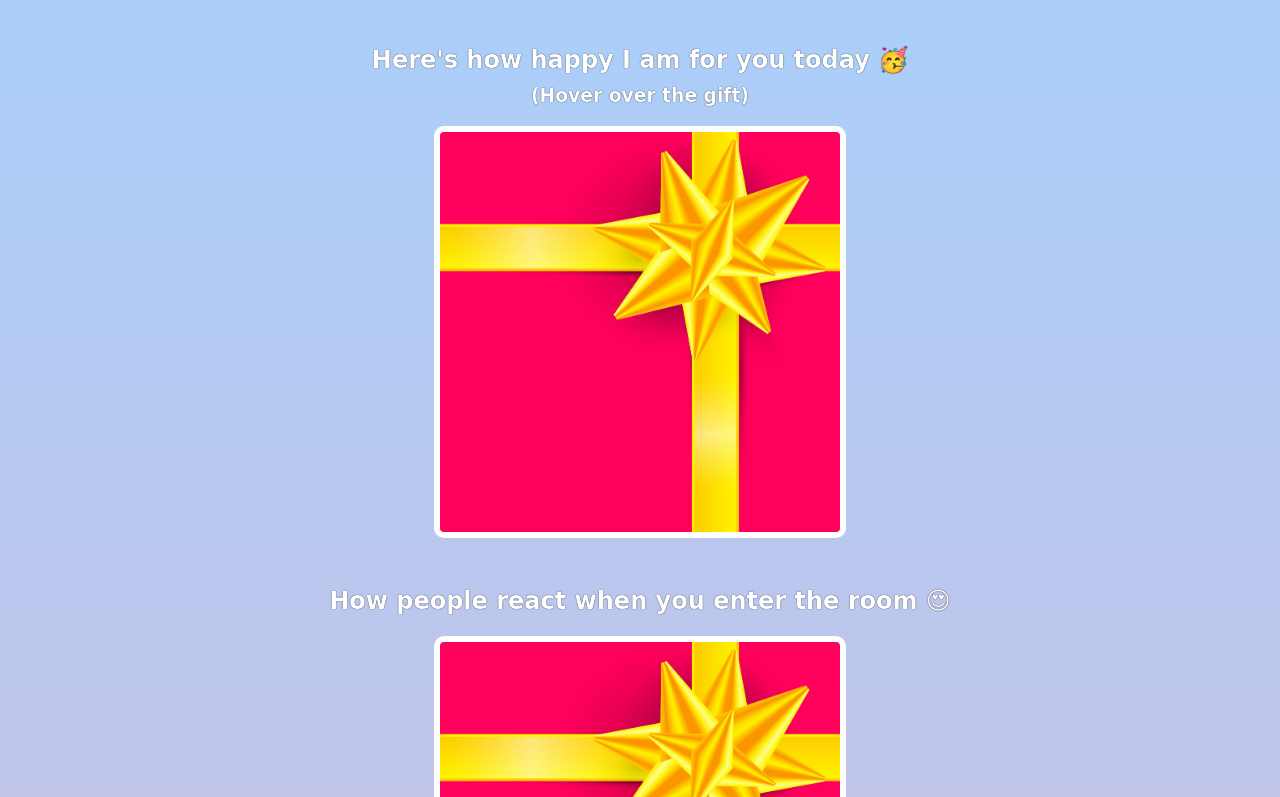
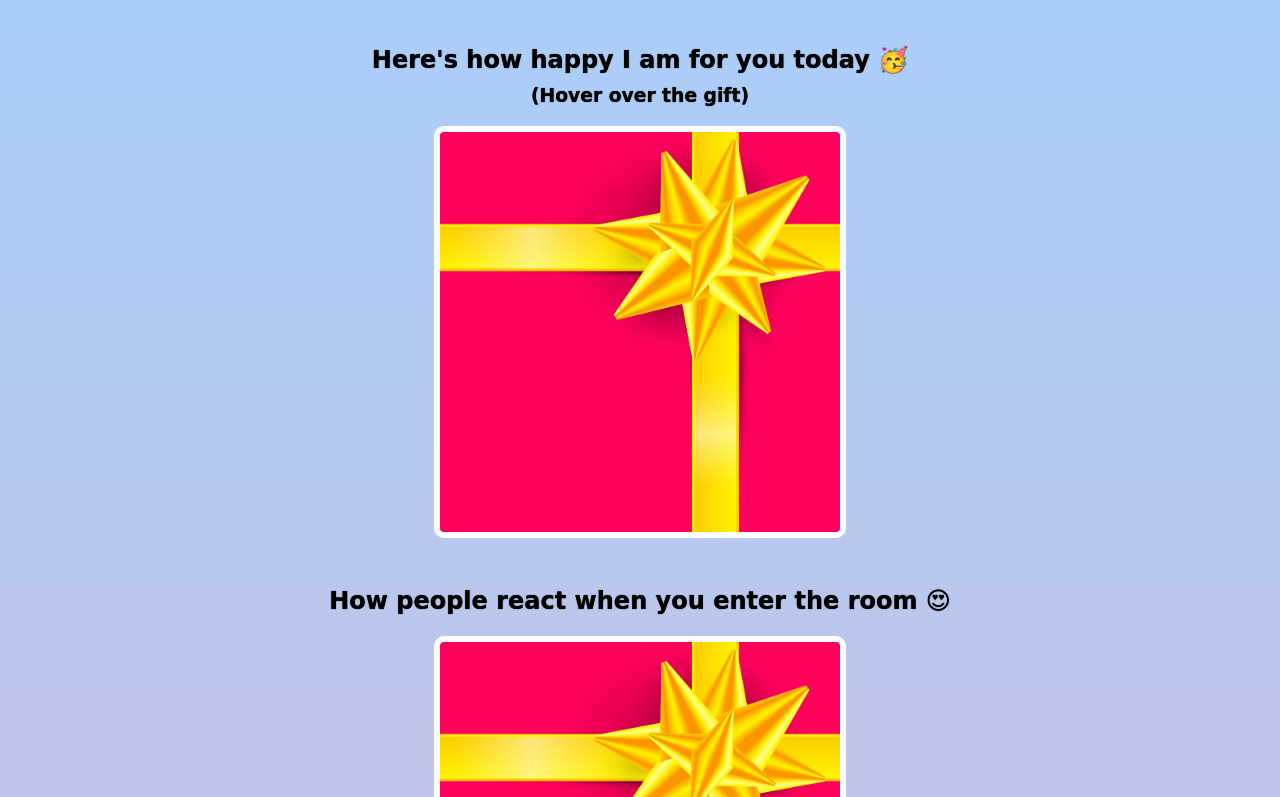
Before and after one commit to MissNissi19/Bday-gift, a website built with Vite: page index.html in a window 1280 px wide. Shown: the part 298-1095 px from the top of the page. Built offline with nearby package versions, Linux system fonts and the light colour scheme; a web font is replaced by a local one.

Commit message:
Update styles.css

```diff
--- a/styles.css
+++ b/styles.css
@@ -2,7 +2,8 @@ body {
     text-align: center;
     font-family: 'Happy Monkey', cursive;
     background: linear-gradient(#a2d2ff, #EFB0C9);
-    color: #ffffff;
+    /* color: #ffffff; */
+    color-scheme: green;
 }
 
 h1, h2, h3, h4, p {
```
